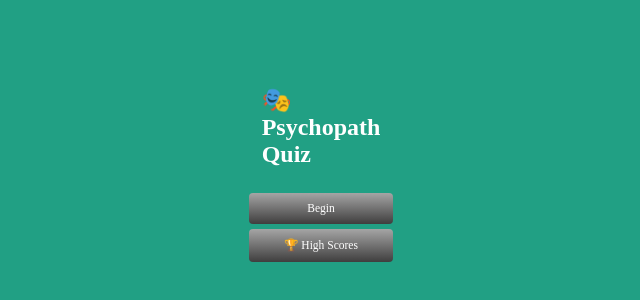
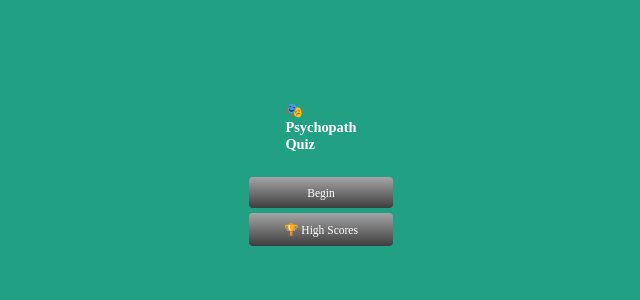
Before and after one commit to BBoyTukytuk/Quiz_Score, a plain HTML site: page index.html in a window 1280 px wide. Shown: the part 236-536 px from the top of the page, without its empty margins (319-959 px from the left). Drawn offline with Linux system fonts and the light colour scheme.

Commit message:
Update style.css

```diff
--- a/style.css
+++ b/style.css
@@ -31,7 +31,7 @@ h1{
 }
 
 h2{
-    font-size: 5rem;
+    font-size: 3rem;
     color: white;
     margin-bottom:4rem;
 
```
